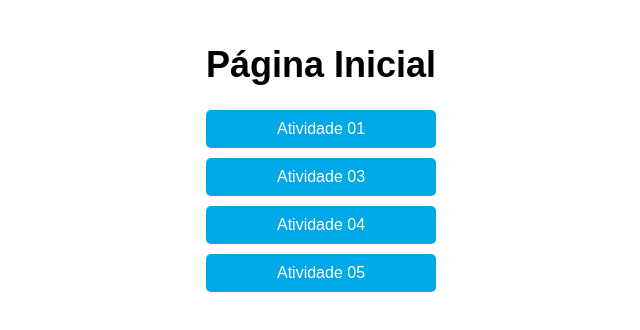
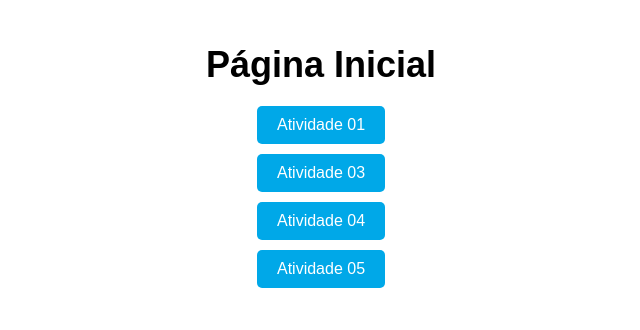
Before and after one commit to prinoriko/Projeto-React, a React (Create React App) app: page / in a window 1280 px wide. Shown: the top 330 px of the page, without its empty margins (319-959 px from the left). Built offline with nearby package versions, Linux system fonts and the light colour scheme.

Commit message:
Update Home.css

```diff
--- a/src/Home.css
+++ b/src/Home.css
@@ -1,4 +1,3 @@
-
 .container {
   font-family: Arial, sans-serif;
   max-width: 800px;
@@ -8,6 +7,11 @@
 
 h1 {
   font-size: 36px;
+  text-align: center;
+  margin-bottom: 20px;
+}
+
+nav {
   text-align: center;
 }
 
@@ -22,14 +26,13 @@ nav li {
 }
 
 nav a {
-  display: block;
-  padding: 10px;
+  display: inline-block;
+  padding: 10px 20px;
   border-radius: 5px;
   background-color: #00a8e8;
   color: #ffffff;
   text-decoration: none;
   transition: background-color 0.3s ease;
-  text-align: center;
 }
 
 nav a:hover {
@@ -37,10 +40,10 @@ nav a:hover {
 }
 
   .voltar {
-  display: inline-block;
+    display: block;
     padding: 5px;
     border-radius: 5px;
-  background-color: #f48626;
+    background-color: #226d00;
     color: #ffffff;
     text-decoration: none;
     transition: background-color 0.3s ease;
```
Lines whose indentation alone changed are shown as unchanged.
